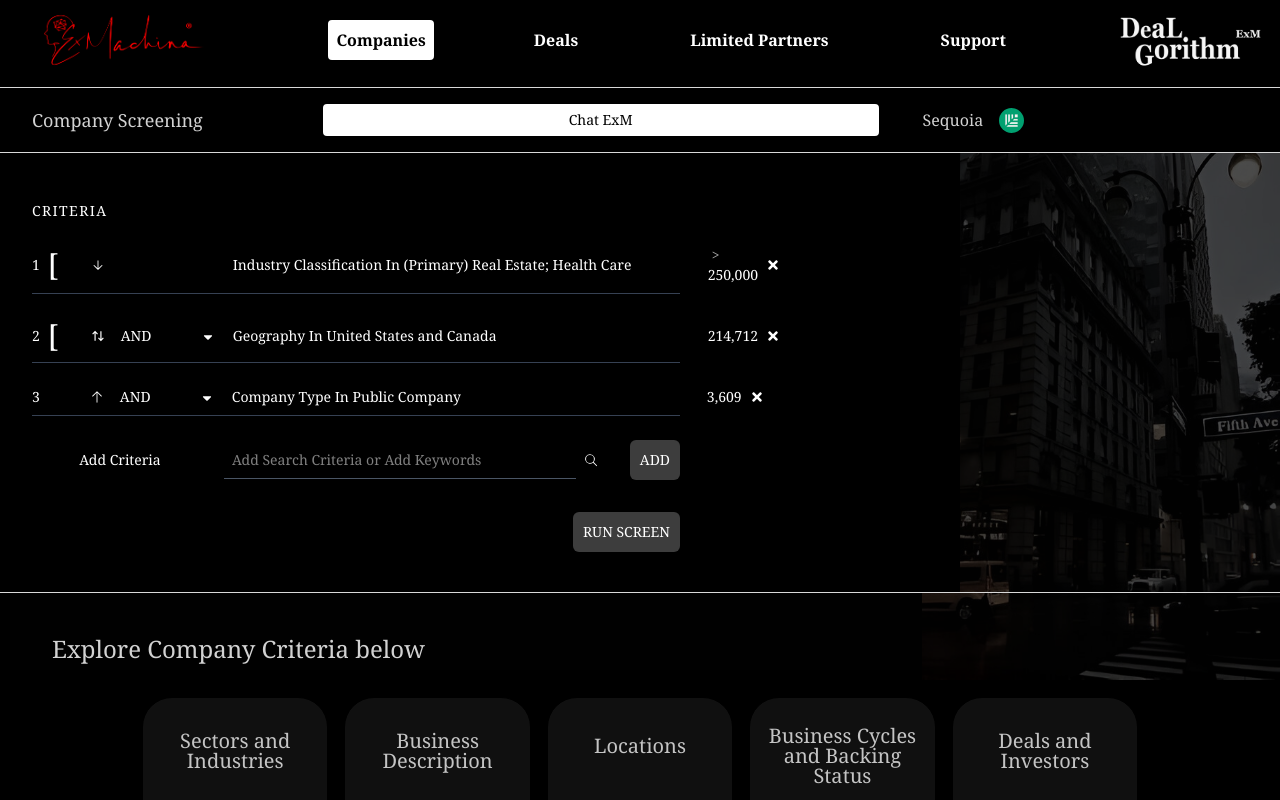
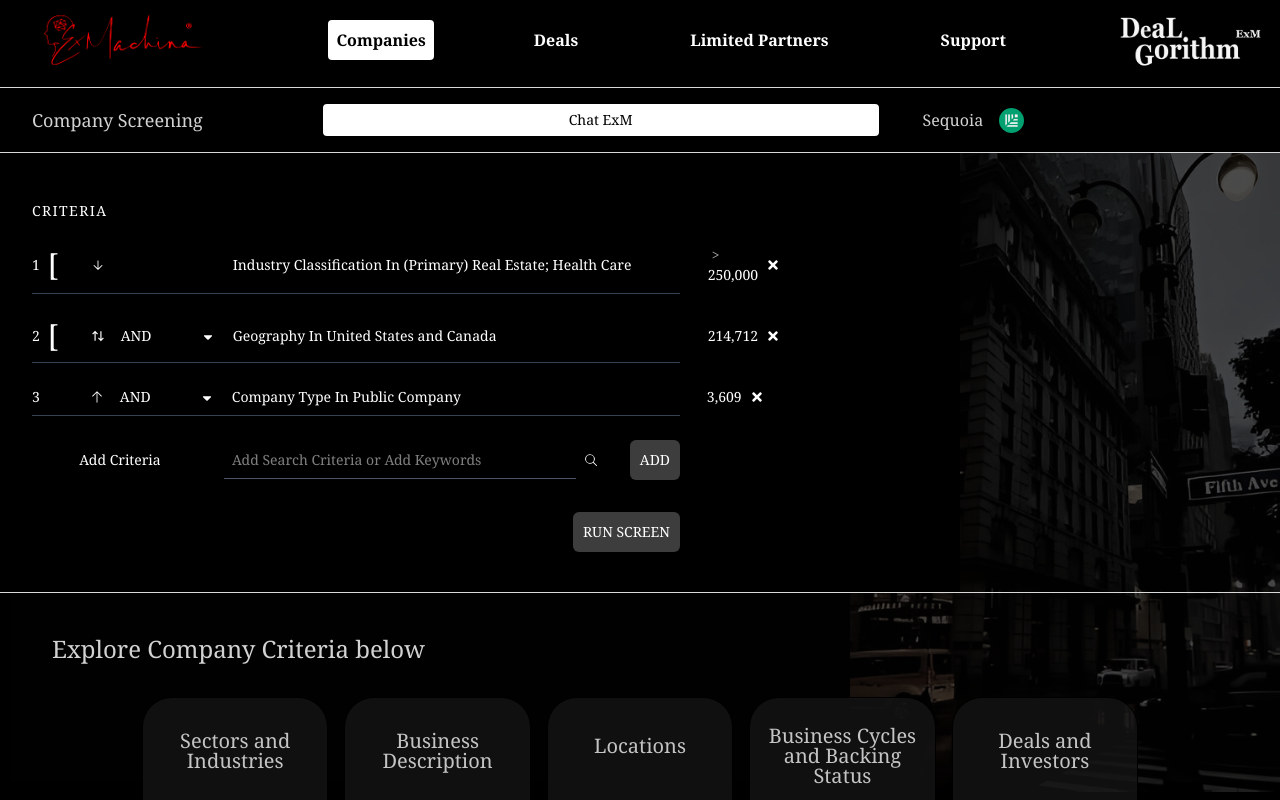
Before and after one commit to hamadhussain/NextJs-UI, a Next.js app: page / in a window 1280 px wide. Shown: the top 800 px of the page. Built offline with nearby package versions, Linux system fonts and the light colour scheme.

Commit message:
Update globals.css

```diff
--- a/src/app/globals.css
+++ b/src/app/globals.css
@@ -90,7 +90,7 @@ button,img{
    top: 15%;
   margin: 0;
   padding: 0;
-  height: 70vh;
+  height: 84vh;
   width: 100%;
   box-shadow: inset 0 0 20px rgba(0, 0, 0, 0.5);
 }
```
